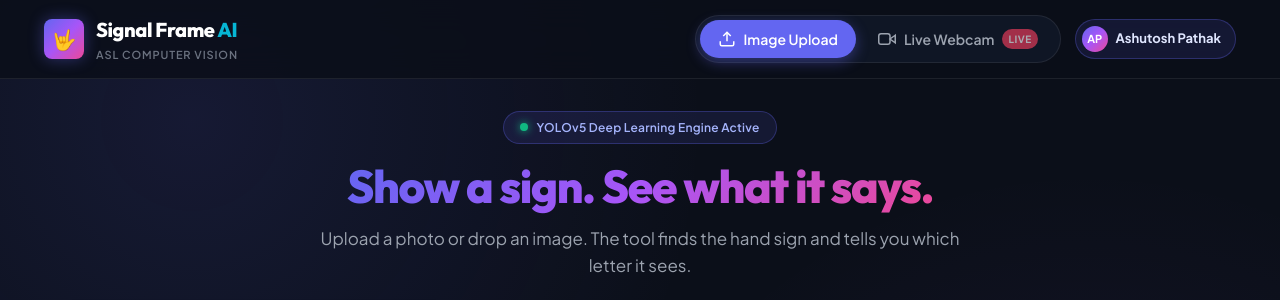
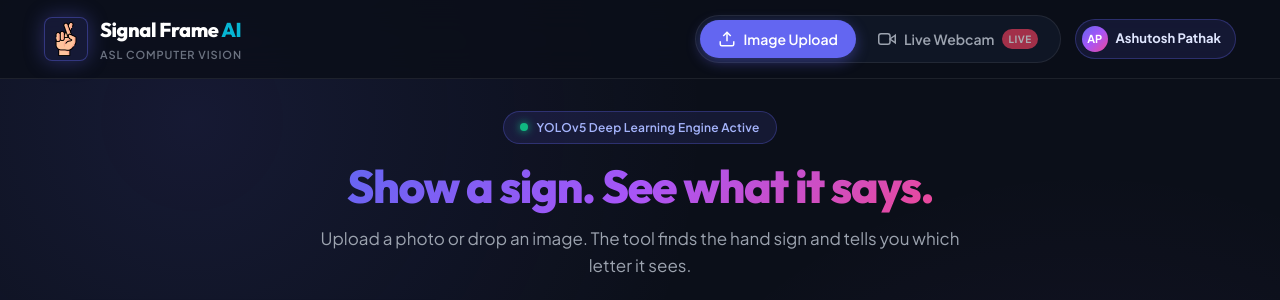
Before and after one commit to ashutoshpathak4121/sign-language-recognition, a Flask app: page / in a window 1280 px wide. Shown: the top 300 px of the page. Run offline with Flask 3, Linux system fonts and the light colour scheme.

Commit message:
feat: add crossed-fingers ASL brand icon and favicon

```diff
--- a/static/css/style.css
+++ b/static/css/style.css
@@ -102,15 +102,32 @@ button {
 }
 
 .brand-icon {
-  width: 40px;
-  height: 40px;
-  background: var(--accent-gradient);
+  width: 44px;
+  height: 44px;
+  background: rgba(99, 102, 241, 0.12);
+  border: 1px solid rgba(99, 102, 241, 0.4);
   border-radius: var(--radius-sm);
   display: flex;
   align-items: center;
   justify-content: center;
-  font-size: 20px;
-  box-shadow: 0 0 15px rgba(99, 102, 241, 0.4);
+  padding: 4px;
+  box-shadow: 0 0 20px rgba(99, 102, 241, 0.35);
+  transition: transform 0.25s ease, box-shadow 0.25s ease, border-color 0.25s ease;
+  overflow: hidden;
+  flex-shrink: 0;
+}
+
+.brand-icon:hover {
+  transform: scale(1.08) rotate(3deg);
+  box-shadow: 0 0 25px rgba(6, 182, 212, 0.5);
+  border-color: var(--cyan-glow);
+}
+
+.brand-img {
+  width: 100%;
+  height: 100%;
+  object-fit: contain;
+  display: block;
 }
 
 .brand-text {
--- a/templates/index.html
+++ b/templates/index.html
@@ -11,7 +11,8 @@
   <link rel="preconnect" href="https://fonts.gstatic.com" crossorigin>
   <link href="https://fonts.googleapis.com/css2?family=Outfit:wght@400;500;600;700;800&family=Plus+Jakarta+Sans:wght@400;500;600;700&family=JetBrains+Mono:wght@500;600&display=swap" rel="stylesheet">
 
-  <link rel="stylesheet" href="{{ url_for('static', filename='css/style.css') }}?v=3.0">
+  <link rel="icon" type="image/png" href="{{ url_for('static', filename='images/brand-icon.png') }}">
+  <link rel="stylesheet" href="{{ url_for('static', filename='css/style.css') }}?v=3.1">
 </head>
 <body data-mode="{{ mode }}">
 
@@ -19,7 +20,9 @@
   <header class="app-header">
     <div class="header-container">
       <div class="brand-group">
-        <div class="brand-icon">🤟</div>
+        <div class="brand-icon">
+          <img src="{{ url_for('static', filename='images/brand-icon.png') }}" alt="Signal Frame ASL Icon" class="brand-img">
+        </div>
         <div class="brand-text">
           <span class="brand-title">Signal Frame<span class="brand-accent"> AI</span></span>
           <span class="brand-tagline">ASL Computer Vision</span>
```
Also changed, not shown: static/images/brand-icon.png (added), static/images/favicon.png (added).
